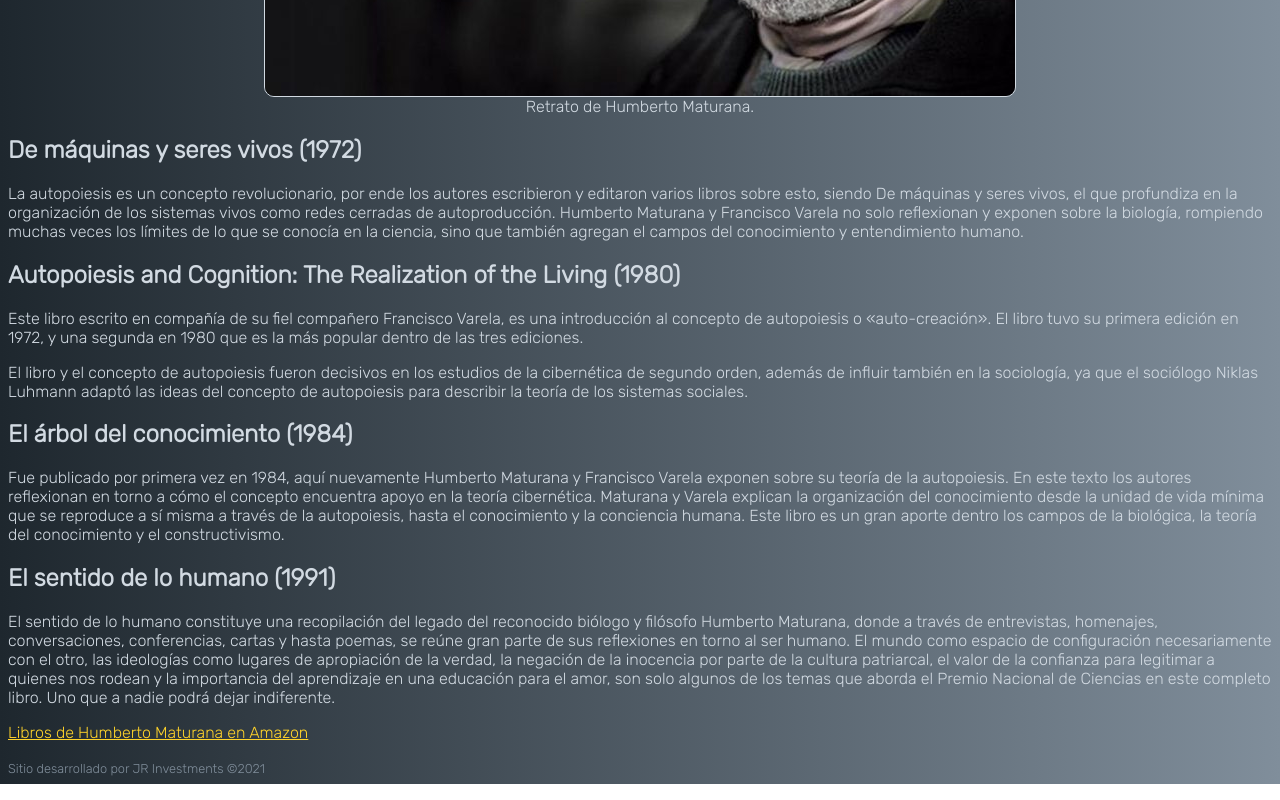
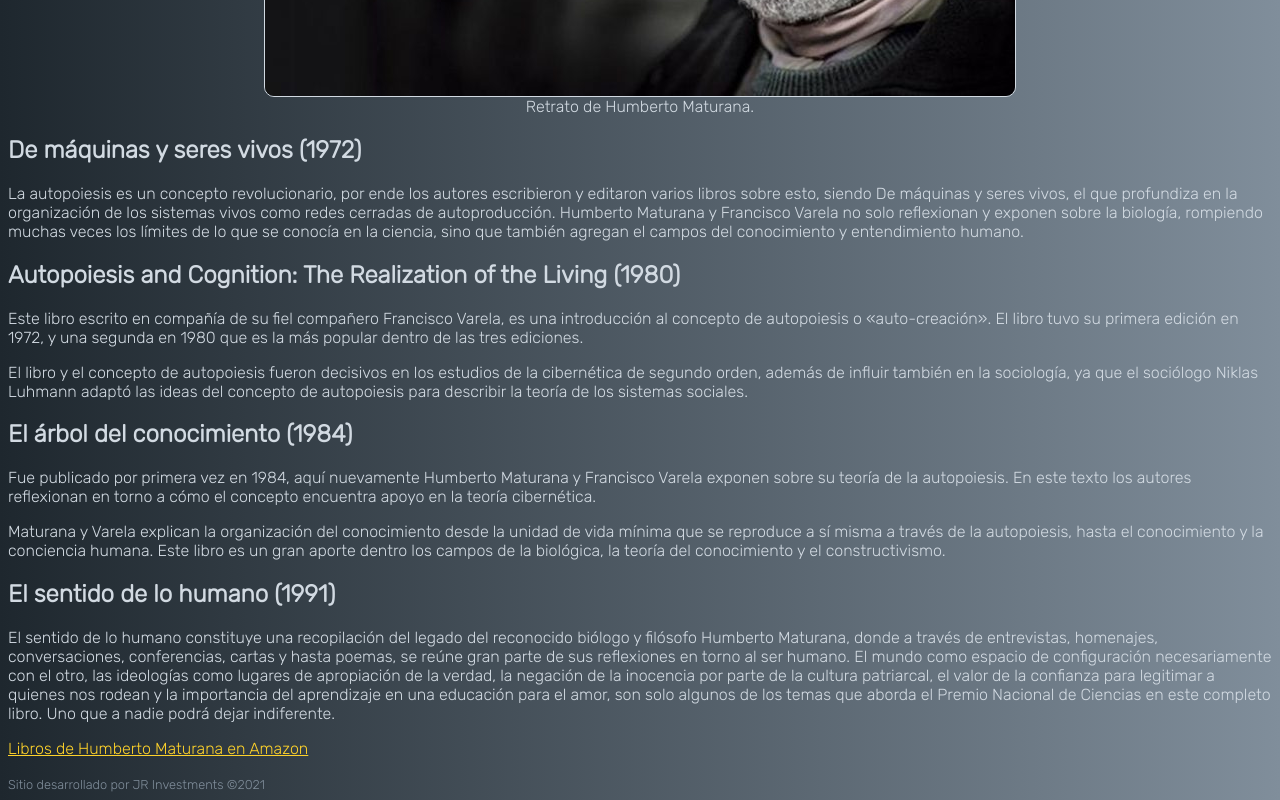
Before and after one commit to joreyza/memorial_humberto_maturana, a plain HTML site: page index.html in a window 1280 px wide. Shown: the part 416-1216 px from the top of the page. Drawn offline with Linux system fonts and the light colour scheme.

Commit message:
mas indentacion

```diff
--- a/index.html
+++ b/index.html
@@ -30,18 +30,22 @@
         autopoiesis o «auto-creación». El libro tuvo su primera edición en 1972, y una segunda en 1980 que es la más
         popular dentro de las tres ediciones.</p>
 
-      El libro y el concepto de autopoiesis fueron decisivos en los estudios de la cibernética de segundo orden, además
-      de influir también en la sociología, ya que el sociólogo Niklas Luhmann adaptó las ideas del concepto de
-      autopoiesis para describir la teoría de los sistemas sociales.
+      <p>El libro y el concepto de autopoiesis fueron decisivos en los estudios de la cibernética de segundo orden,
+        además
+        de influir también en la sociología, ya que el sociólogo Niklas Luhmann adaptó las ideas del concepto de
+        autopoiesis para describir la teoría de los sistemas sociales.</p>
 
       <h2>El árbol del conocimiento (1984)</h2>
-      Fue publicado por primera vez en 1984, aquí nuevamente Humberto Maturana y Francisco Varela exponen sobre su
-      teoría de la autopoiesis. En este texto los autores reflexionan en torno a cómo el concepto encuentra apoyo en la
-      teoría cibernética.
+      <p>Fue publicado por primera vez en 1984, aquí nuevamente Humberto Maturana y Francisco Varela exponen sobre su
+        teoría de la autopoiesis. En este texto los autores reflexionan en torno a cómo el concepto encuentra apoyo en
+        la
+        teoría cibernética.</p>
 
-      Maturana y Varela explican la organización del conocimiento desde la unidad de vida mínima que se reproduce a sí
-      misma a través de la autopoiesis, hasta el conocimiento y la conciencia humana. Este libro es un gran aporte
-      dentro los campos de la biológica, la teoría del conocimiento y el constructivismo.
+      <p>Maturana y Varela explican la organización del conocimiento desde la unidad de vida mínima que se reproduce a
+        sí
+        misma a través de la autopoiesis, hasta el conocimiento y la conciencia humana. Este libro es un gran aporte
+        dentro los campos de la biológica, la teoría del conocimiento y el constructivismo.</p>
+
       <h2>El sentido de lo humano (1991)</h2>
       <p>El sentido de lo humano constituye una recopilación del legado del reconocido biólogo y filósofo Humberto
         Maturana, donde a través de entrevistas, homenajes, conversaciones, conferencias, cartas y hasta poemas, se
```
